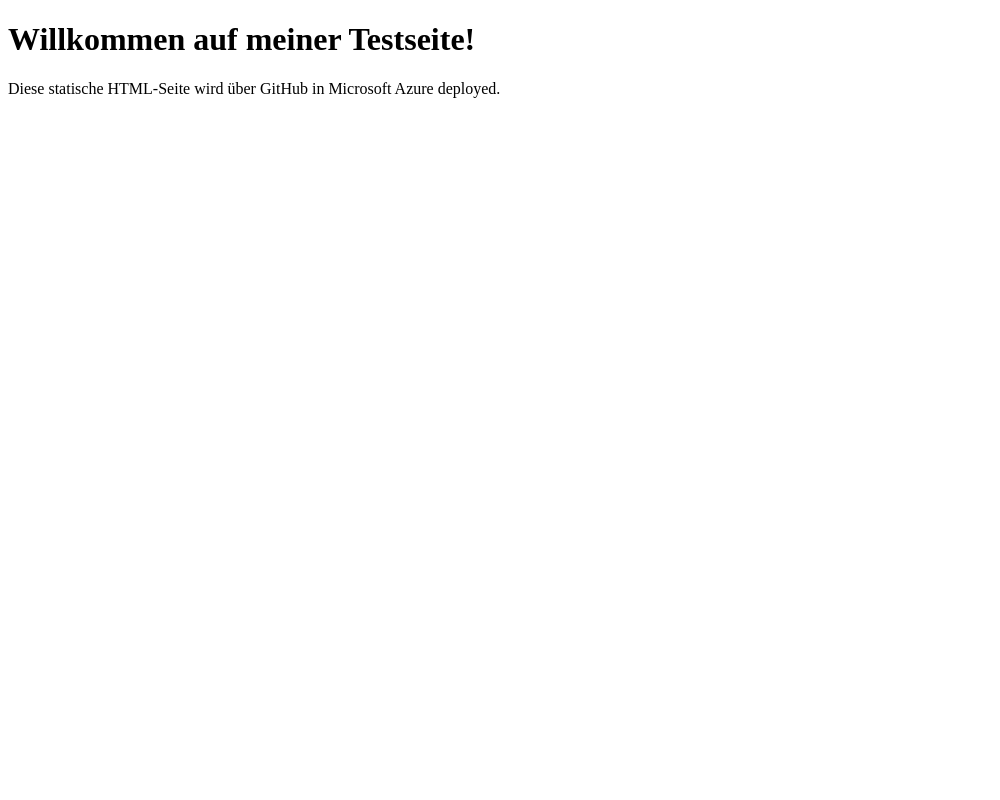
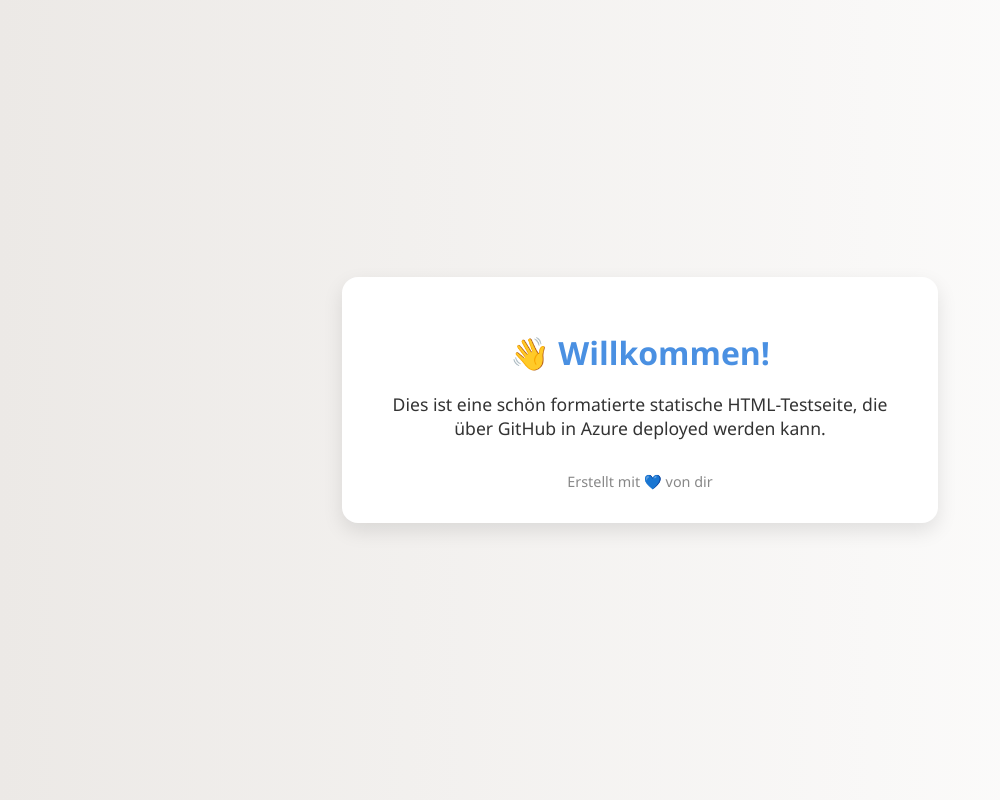
Before and after one commit to Samehziadeh/test, a plain HTML site: page index.html in a window 1280 px wide. Shown: the whole page, without its empty margins (0-1000 px from the left). Drawn offline with Linux system fonts and the light colour scheme.

Commit message:
Update index.html

```diff
--- a/index.html
+++ b/index.html
@@ -4,9 +4,48 @@
   <meta charset="UTF-8" />
   <meta name="viewport" content="width=device-width, initial-scale=1.0"/>
   <title>Meine Testseite</title>
+  <style>
+    body {
+      margin: 0;
+      font-family: 'Segoe UI', Tahoma, Geneva, Verdana, sans-serif;
+      background: linear-gradient(to right, #ece9e6, #ffffff);
+      display: flex;
+      justify-content: center;
+      align-items: center;
+      height: 100vh;
+      color: #333;
+    }
+
+    .card {
+      background-color: #fff;
+      padding: 2rem 3rem;
+      border-radius: 16px;
+      box-shadow: 0 8px 20px rgba(0, 0, 0, 0.1);
+      text-align: center;
+      max-width: 500px;
+    }
+
+    h1 {
+      color: #4a90e2;
+      margin-bottom: 1rem;
+    }
+
+    p {
+      font-size: 1.1rem;
+    }
+
+    .footer {
+      margin-top: 2rem;
+      font-size: 0.9rem;
+      color: #888;
+    }
+  </style>
 </head>
 <body>
-  <h1>Willkommen auf meiner Testseite!</h1>
-  <p>Diese statische HTML-Seite wird über GitHub in Microsoft Azure deployed.</p>
+  <div class="card">
+    <h1>👋 Willkommen!</h1>
+    <p>Dies ist eine schön formatierte statische HTML-Testseite, die über GitHub in Azure deployed werden kann.</p>
+    <div class="footer">Erstellt mit 💙 von dir</div>
+  </div>
 </body>
 </html>
```
